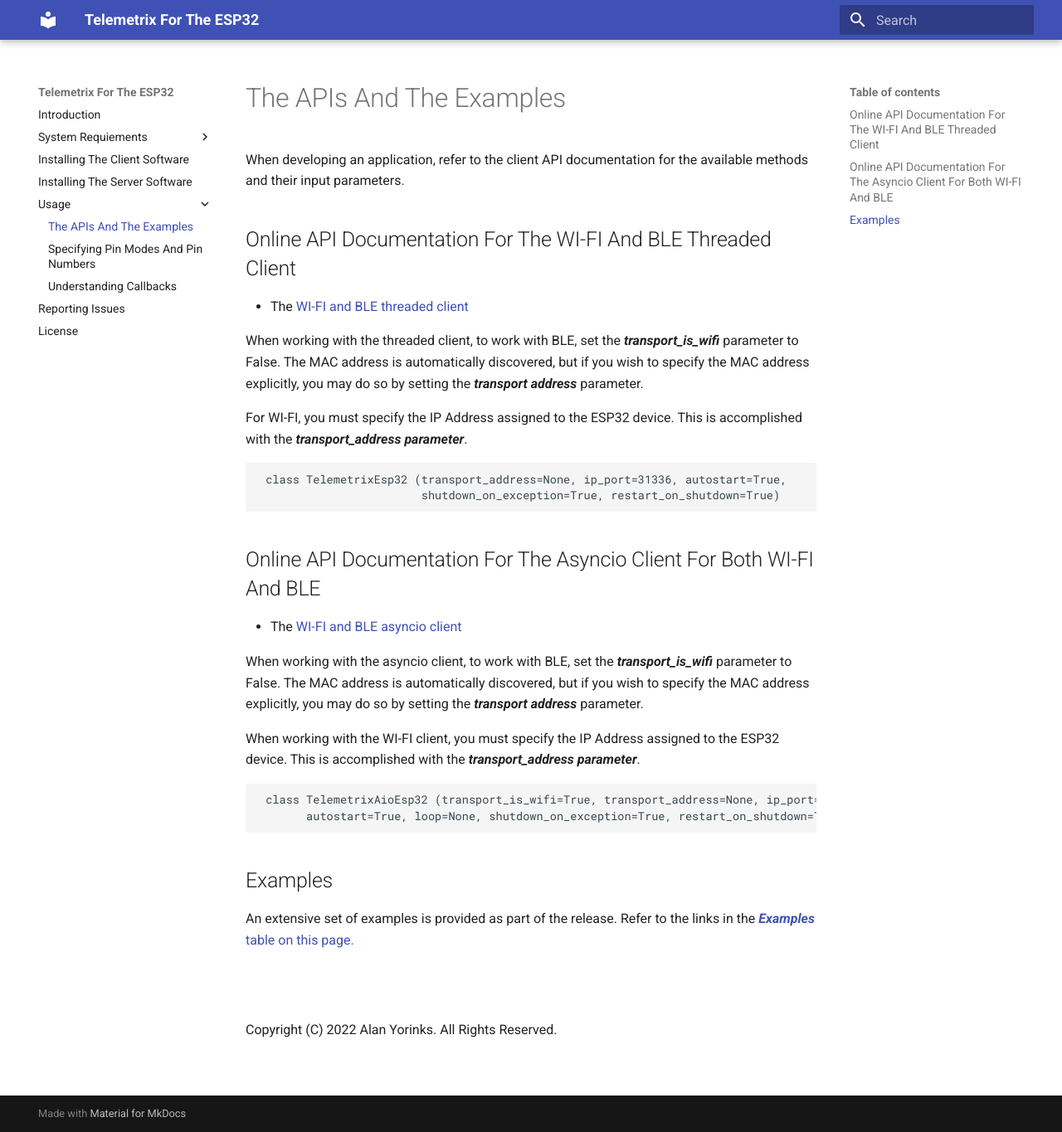
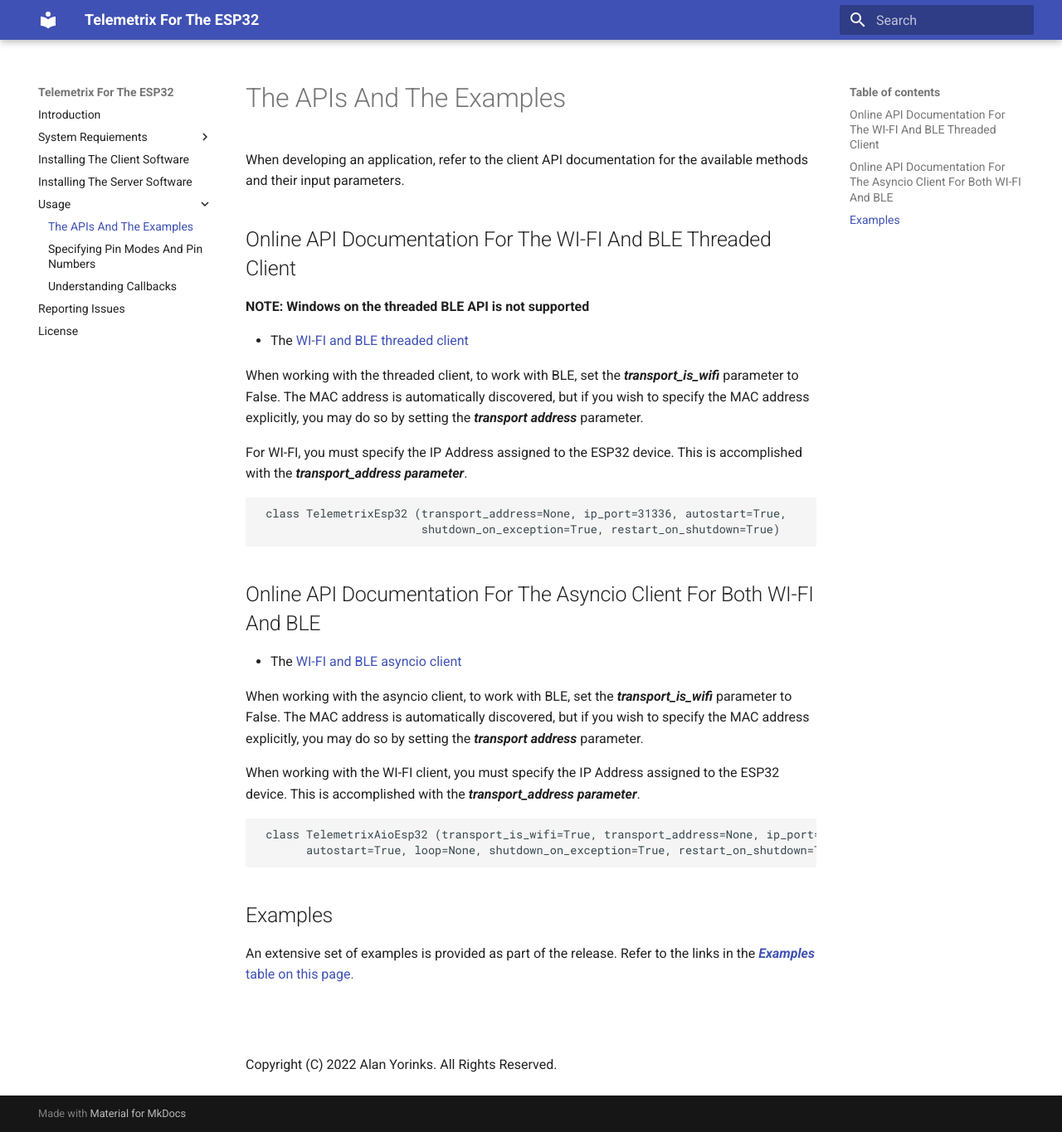
Before and after one commit to MrYsLab/telemetrix-esp32, an MkDocs documentation site: the page built from docs/api.md, in a window 1280 px wide and 1365 px high. Shown: the whole window at 83% size. Built offline with MkDocs 1.6.1 and Material for MkDocs 9.7.7, drawn with Linux system fonts in a browser that asks for light colours.

Commit message:
ble changes

```diff
--- a/docs/api.md
+++ b/docs/api.md
@@ -3,6 +3,8 @@
 
 
 ## Online API Documentation For The WI-FI And BLE Threaded Client
+
+**NOTE: Windows on the threaded BLE API is not supported**
 
 * The [WI-FI and BLE threaded client](https://htmlpreview.github.io/?https://github.
   com/MrYsLab/telemetrix-esp32/blob/master/html/telemetrix_esp32/index.html)
```
